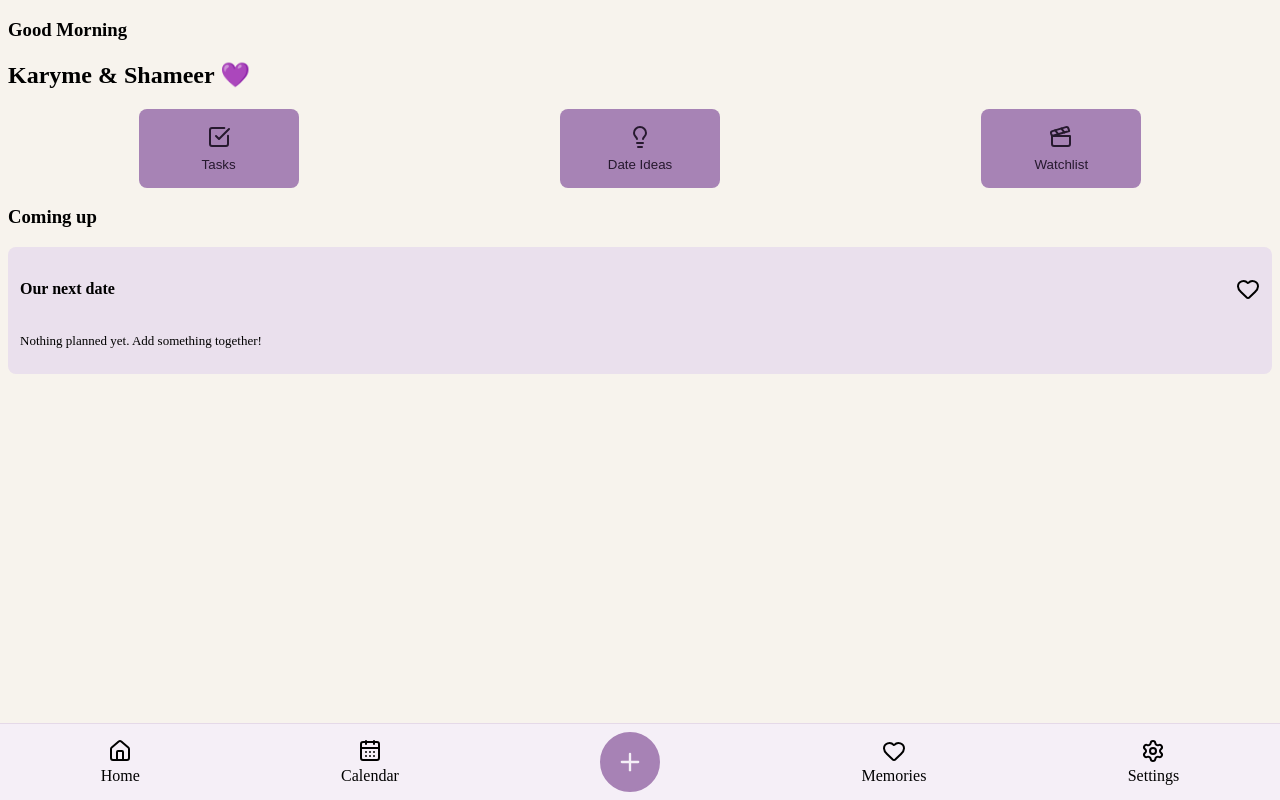
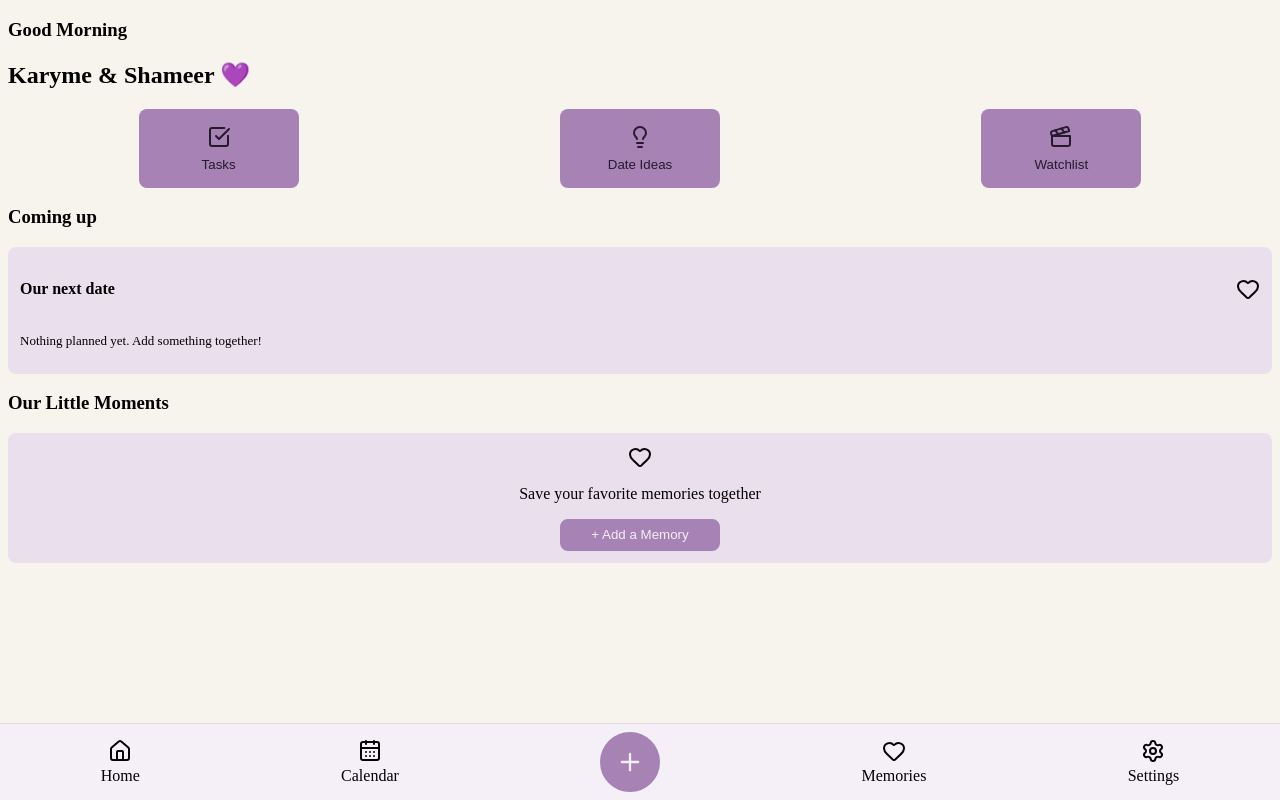
Before and after one commit to Shameer-R/BetweenUs, a React app in the folder frontend/: page / in a window 1280 px wide. Built offline with nearby package versions, Linux system fonts and the light colour scheme; the HTML template or start-up script is replaced by a standard one.

Commit message:
feat: add section to store memories on homepage

```diff
--- a/frontend/src/App.jsx
+++ b/frontend/src/App.jsx
@@ -36,6 +36,14 @@ function App() {
           <p>Nothing planned yet. Add something together!</p>
         </div>
       </div>
+      <div className="our-moments-section">
+        <h3>Our Little Moments </h3>
+        <div className="our-moments-inner-section">
+          <Heart />
+          <p>Save your favorite memories together</p>
+          <button className="add-memory-button">+ Add a Memory</button>
+        </div>
+      </div>
       <Navbar />
     </>
   );
--- a/frontend/src/index.css
+++ b/frontend/src/index.css
@@ -62,3 +62,22 @@ main {
 .upcoming-inner-section > p {
   font-size: 13px;
 }
+
+.our-moments-inner-section {
+  background-color: #eae0ed;
+  padding: 0.75rem;
+  border-radius: 0.5rem;
+  display: flex;
+  flex-direction: column;
+  align-items: center;
+  justify-content: center;
+}
+
+.add-memory-button {
+  border: 2px solid #a782b5;
+  height: 2rem;
+  width: 10rem;
+  border-radius: 0.5rem;
+  background-color: #a782b5;
+  color: #f5eff7;
+}
```
